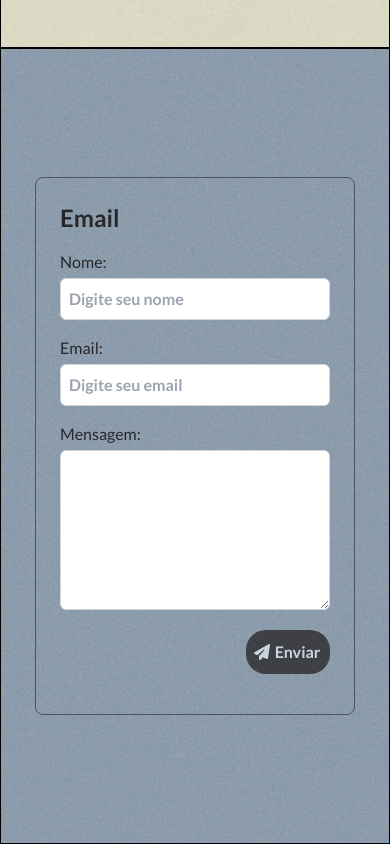
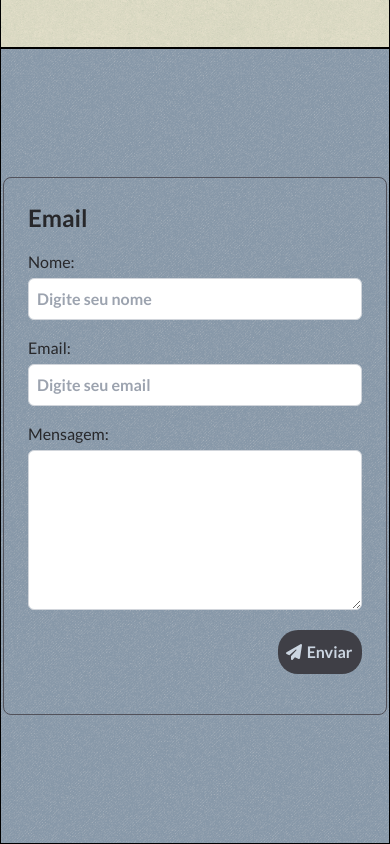
Before and after one commit to Gui7F/Site_Leana_Psicologa, a React (Vite) app: page / in a window 390 px wide. Shown: the part 3465-4309 px from the top of the page. Built offline with nearby package versions, Linux system fonts and the light colour scheme; a web font is replaced by a local one.

Commit message:
fix: fix width of form in mobile

```diff
--- a/src/components/Contact.jsx
+++ b/src/components/Contact.jsx
@@ -43,7 +43,7 @@ const Contato = () => {
 
   return (
     <main className="flex justify-center text-zinc-800 2xl:py-96 xl:py-60 md:py-64 py-32">
-      <div className="w-full 2xl:max-w-2xl xl:max-w-xl md:max-w-lg max-[480px]:max-w-xs max-w-sm border border-zinc-600 p-6 rounded-lg ">
+      <div className="w-full 2xl:max-w-2xl xl:max-w-xl md:max-w-lg max-[480px]:max-w-sm border border-zinc-600 p-6 rounded-lg ">
         <form onSubmit={handleSubmit}>
           <div className="mb-4">
             <h1 className="2xl:text-3xl xl:text-2xl text-xl max-[400px]:text-2xl ">
```
